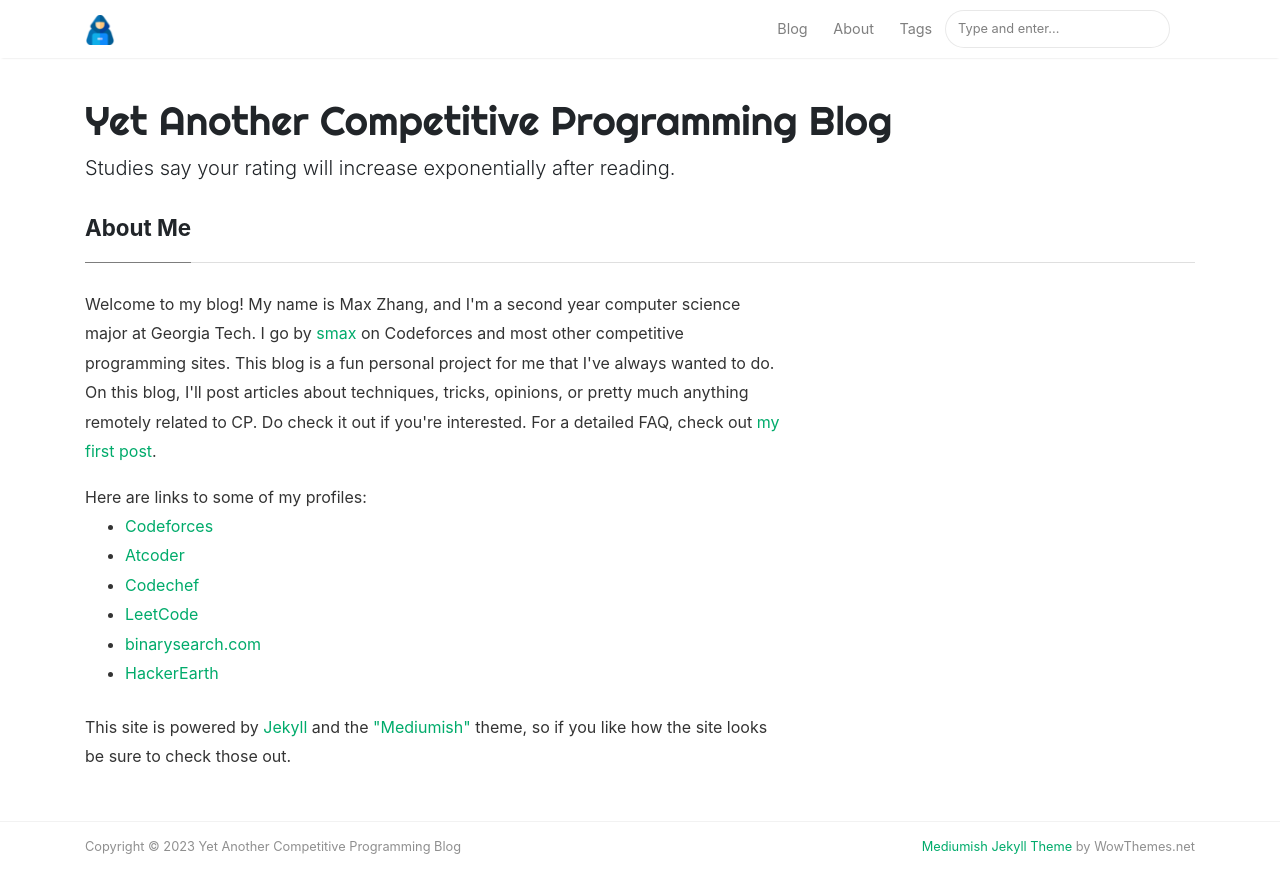
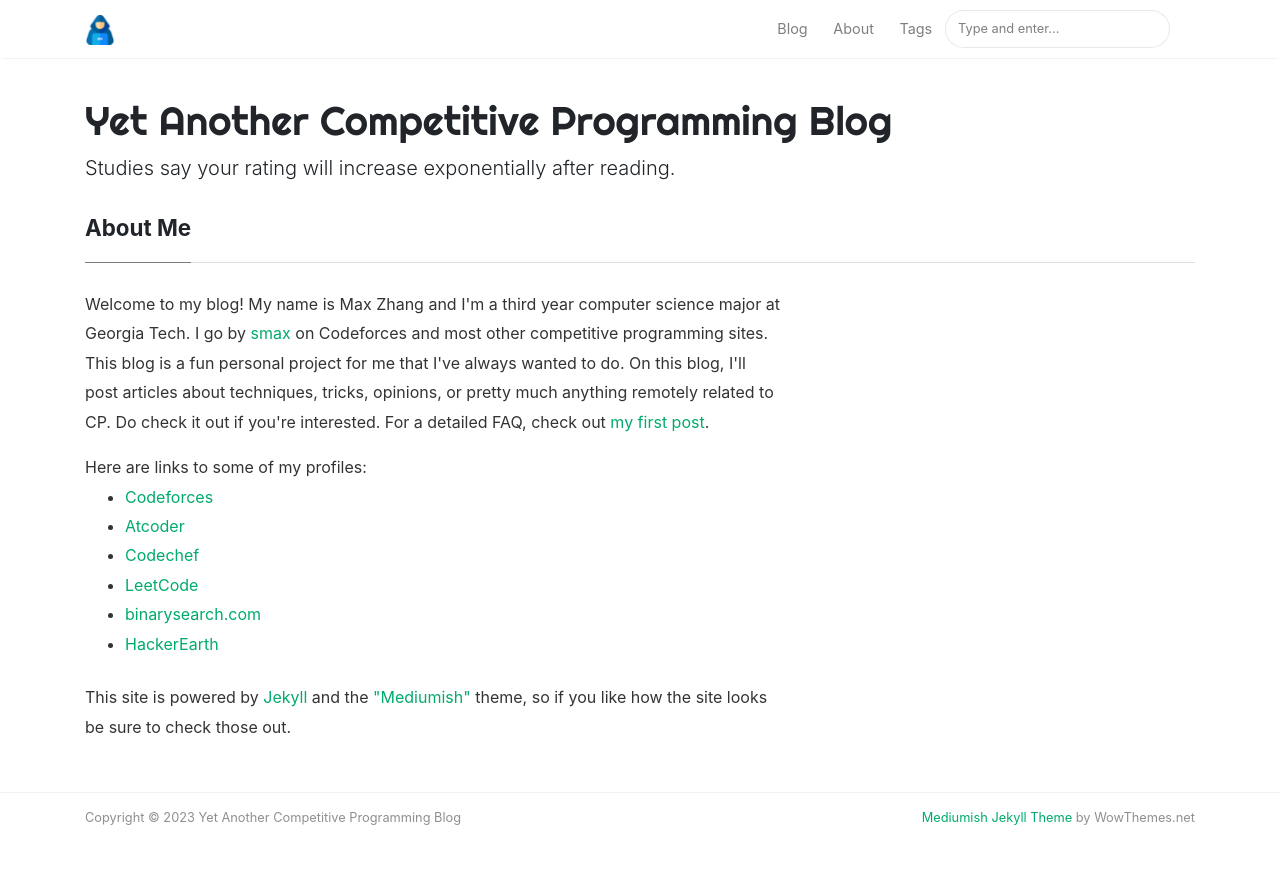
Before and after one commit to mzhang2021/cp-blog, a Jekyll site: the page built from _pages/about.md, in a window 1280 px wide and 931 px high. Shown: the top 893 px of the window. Built offline with Jekyll 4.4.1, drawn with Linux system fonts in a browser that asks for light colours; nearby versions of some CDN libraries.

Commit message:
3rd yr now !!

```diff
--- a/_pages/about.md
+++ b/_pages/about.md
@@ -7,7 +7,7 @@ permalink: /about
 <div class="row justify-content-between">
 <div class="col-md-8 pr-5">
 
-<p>Welcome to my blog! My name is Max Zhang, and I'm a second year computer science major at Georgia Tech. I go by <a href="https://codeforces.com/profile/smax">smax</a> on Codeforces and most other competitive programming sites. This blog is a fun personal project for me that I've always wanted to do. On this blog, I'll post articles about techniques, tricks, opinions, or pretty much anything remotely related to CP. Do check it out if you're interested. For a detailed FAQ, check out <a href="{{ site.baseurl }}/first-post">my first post</a>.</p>
+<p>Welcome to my blog! My name is Max Zhang and I'm a third year computer science major at Georgia Tech. I go by <a href="https://codeforces.com/profile/smax">smax</a> on Codeforces and most other competitive programming sites. This blog is a fun personal project for me that I've always wanted to do. On this blog, I'll post articles about techniques, tricks, opinions, or pretty much anything remotely related to CP. Do check it out if you're interested. For a detailed FAQ, check out <a href="{{ site.baseurl }}/first-post">my first post</a>.</p>
 
 Here are links to some of my profiles:
 <ul>
```
